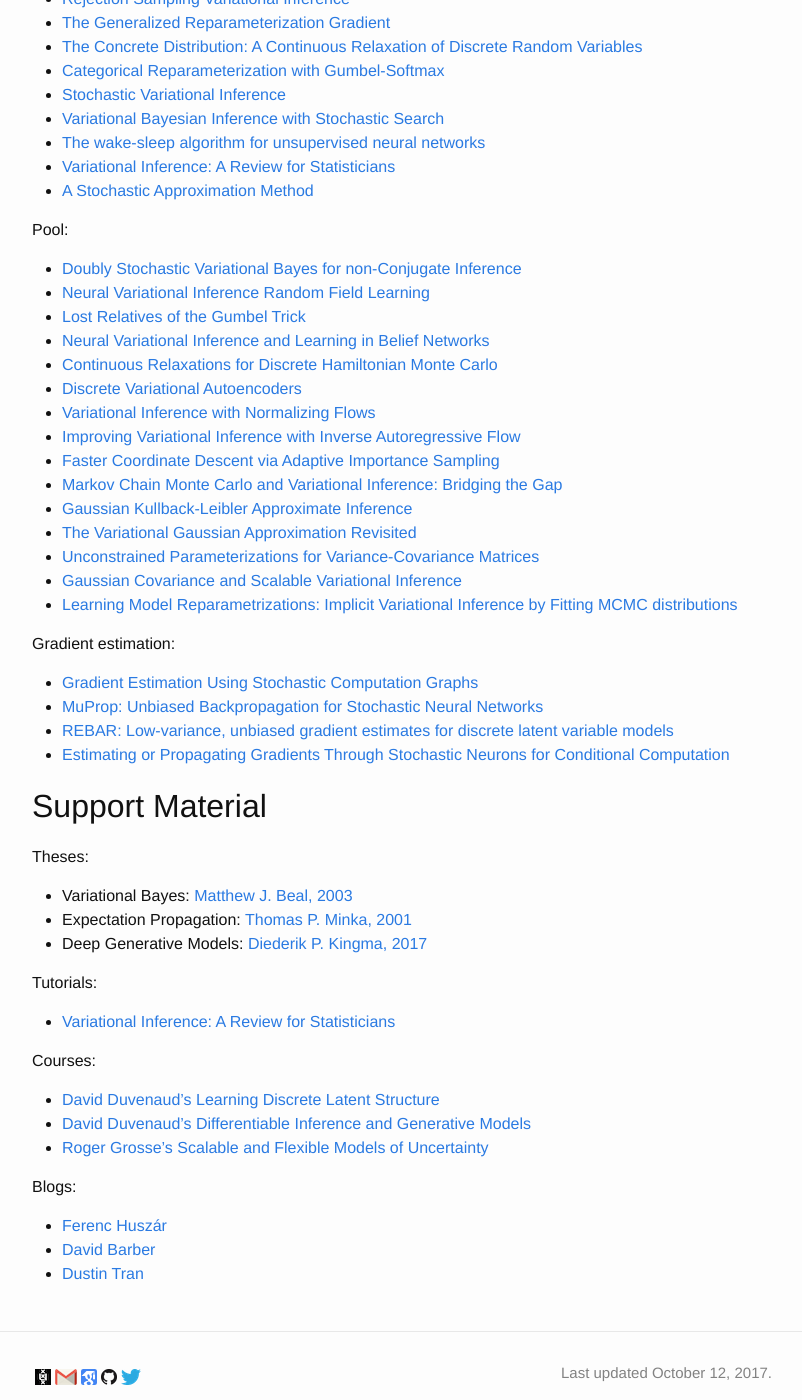
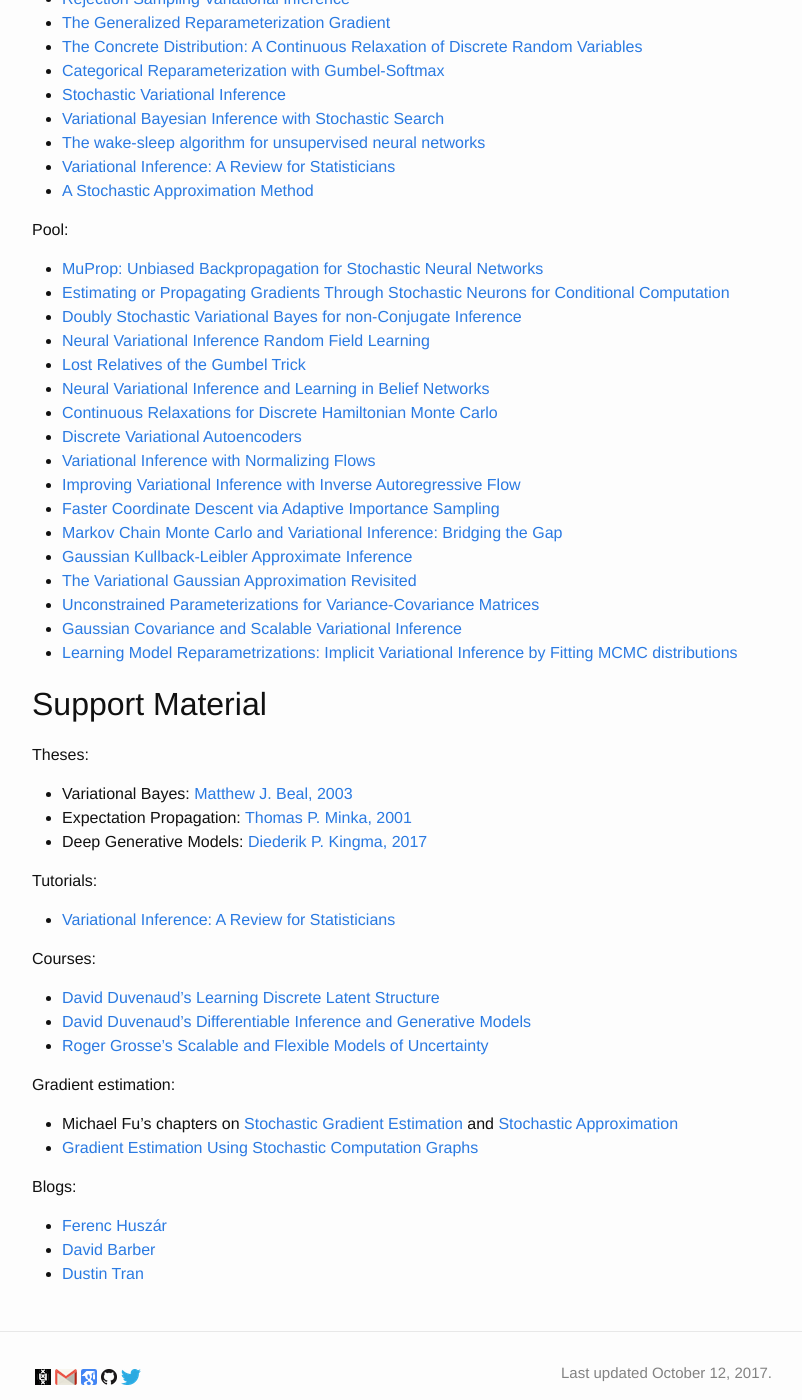
Before and after one commit to wilkeraziz/oldsite, a Jekyll site: the page built from pages/inference.markdown, in a window 1280 px wide and 1400 px high, scrolled down 797 px. Shown: the whole window, without its empty margins (238-1040 px from the left). Built offline with Jekyll 4.4.1, drawn with Linux system fonts in a browser that asks for light colours.

Commit message:
more on stochastic approximation

```diff
--- a/pages/inference.markdown
+++ b/pages/inference.markdown
@@ -41,6 +41,8 @@ What:
 
 Pool:
 
+* [MuProp: Unbiased Backpropagation for Stochastic Neural Networks](https://arxiv.org/abs/1511.05176)
+* [Estimating or Propagating Gradients Through Stochastic Neurons for Conditional Computation](https://arxiv.org/abs/1308.3432)
 * [Doubly Stochastic Variational Bayes for non-Conjugate Inference](http://jmlr.org/proceedings/papers/v32/titsias14.pdf)
 * [Neural Variational Inference Random Field Learning](https://openreview.net/pdf?id=ZY9x1mJ3zS5Pk8ELfEjD)
 * [Lost Relatives of the Gumbel Trick](https://arxiv.org/pdf/1706.04161.pdf)
@@ -58,12 +60,6 @@ Pool:
 * [Learning Model Reparametrizations: Implicit Variational Inference by Fitting MCMC distributions](https://arxiv.org/pdf/1708.01529.pdf)
 
 
-Gradient estimation:
-
-* [Gradient Estimation Using Stochastic Computation Graphs](https://arxiv.org/abs/1506.05254)
-* [MuProp: Unbiased Backpropagation for Stochastic Neural Networks](https://arxiv.org/abs/1511.05176)
-* [REBAR: Low-variance, unbiased gradient estimates for discrete latent variable models](https://arxiv.org/pdf/1703.07370.pdf)
-* [Estimating or Propagating Gradients Through Stochastic Neurons for Conditional Computation](https://arxiv.org/abs/1308.3432)
 
 # Support Material
 
@@ -85,6 +81,11 @@ Courses:
 * [David Duvenaud's Differentiable Inference and Generative Models](https://www.cs.toronto.edu/~duvenaud/courses/csc2541/index.html)
 * [Roger Grosse's Scalable and Flexible Models of Uncertainty](https://csc2541-f17.github.io)
 
+Gradient estimation:
+
+* Michael Fu's chapters on [Stochastic Gradient Estimation](https://link.springer.com/content/pdf/10.1007/978-1-4939-1384-8_5.pdf) and [Stochastic Approximation](https://link.springer.com/content/pdf/10.1007/978-1-4939-1384-8_6.pdf)
+* [Gradient Estimation Using Stochastic Computation Graphs](https://arxiv.org/abs/1506.05254)
+
 Blogs:
 
 * [Ferenc Huszár](http://www.inference.vc)
```
